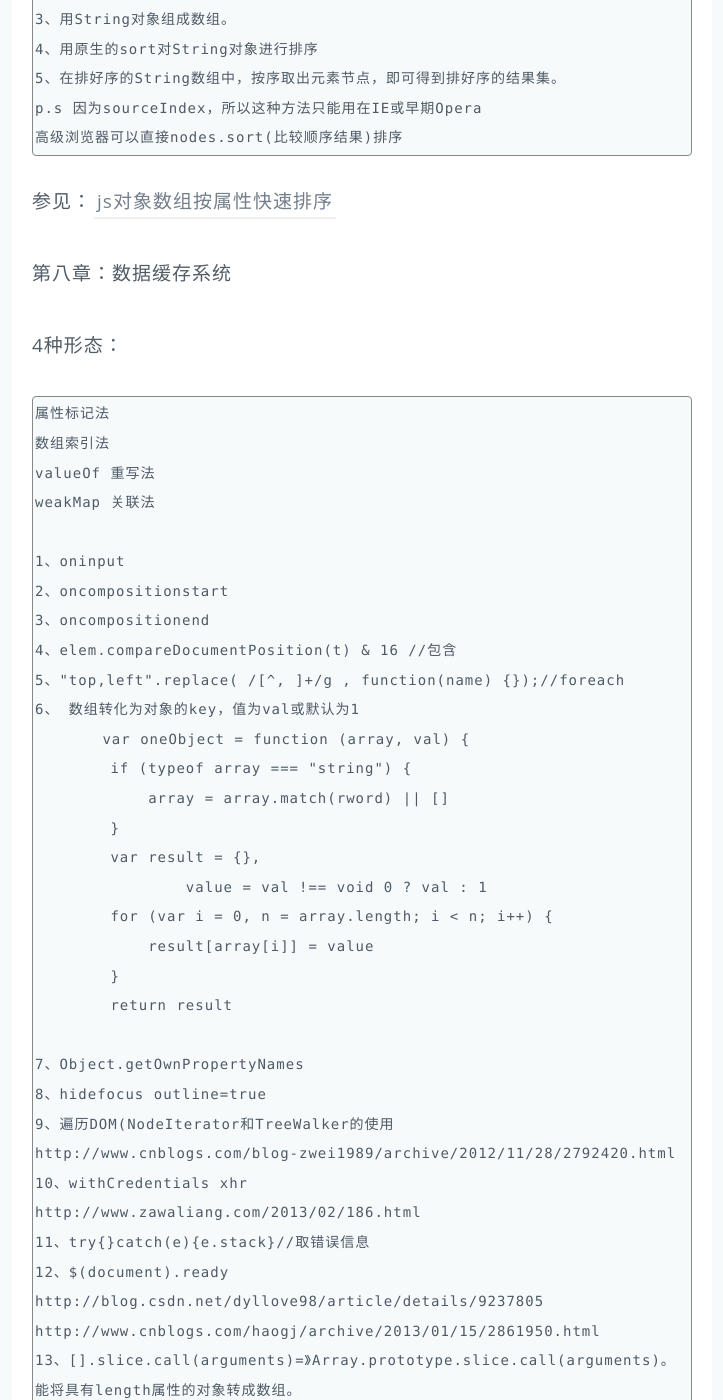
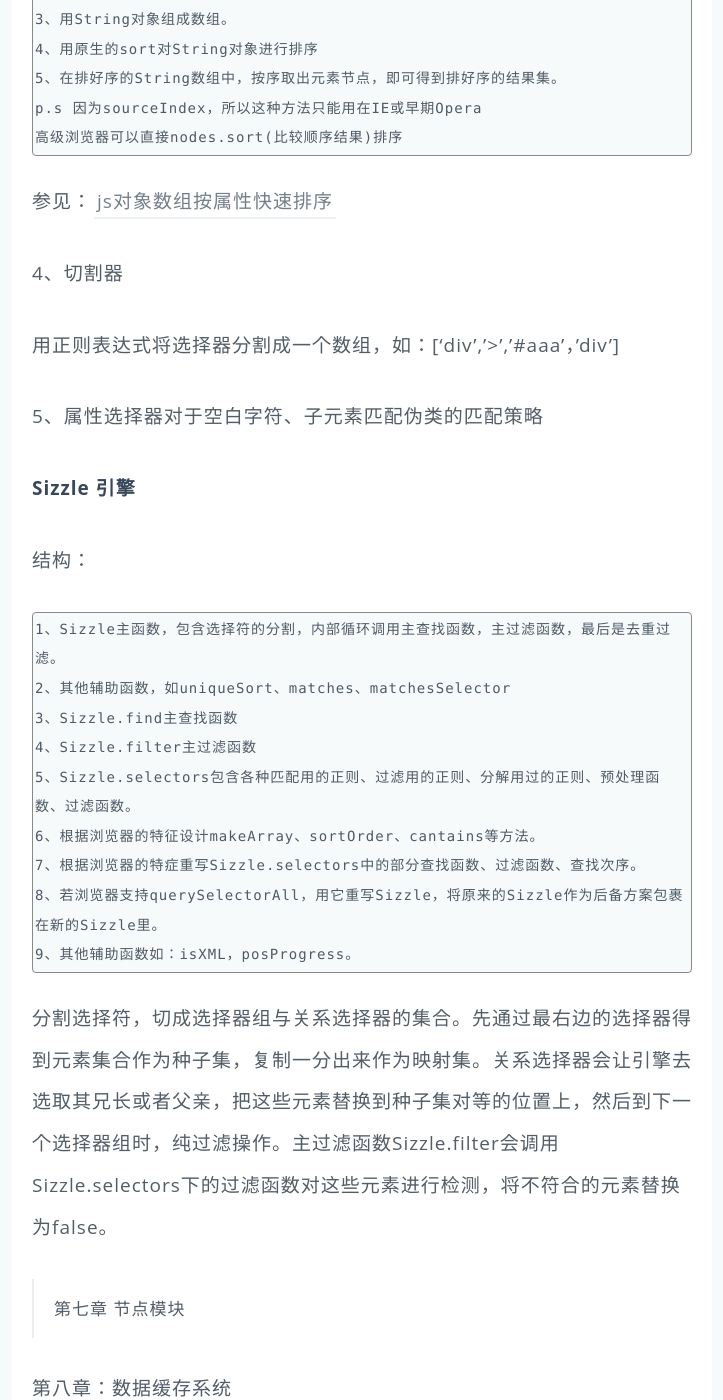
Before and after one commit to mayloveless/wanglingfei.github.com, a Jekyll site: the page built from _posts/techNote/2014-07-01-frame-design.md, in a window 1280 px wide and 1400 px high, scrolled down 7868 px. Shown: the whole window, without its empty margins (278-1001 px from the left). Built offline with Jekyll 4.4.1, drawn with Linux system fonts in a browser that asks for light colours; nearby versions of some CDN libraries; library files that are not in the unit come from our copies; Markdown is read by kramdown in place of the engine named in the settings.

Commit message:
save post

```diff
--- a/_posts/techNote/2014-07-01-frame-design.md
+++ b/_posts/techNote/2014-07-01-frame-design.md
@@ -197,6 +197,31 @@
 
 参见：[js对象数组按属性快速排序](http://www.cnblogs.com/jkisjk/archive/2011/01/28/array_quickly_sortby.html)
 
+4、切割器
+
+用正则表达式将选择器分割成一个数组，如：['div','>','#aaa'，'div']
+
+5、属性选择器对于空白字符、子元素匹配伪类的匹配策略
+
+**Sizzle 引擎**
+
+结构：
+
+	1、Sizzle主函数，包含选择符的分割，内部循环调用主查找函数，主过滤函数，最后是去重过滤。
+	2、其他辅助函数，如uniqueSort、matches、matchesSelector
+	3、Sizzle.find主查找函数
+	4、Sizzle.filter主过滤函数
+	5、Sizzle.selectors包含各种匹配用的正则、过滤用的正则、分解用过的正则、预处理函数、过滤函数。
+	6、根据浏览器的特征设计makeArray、sortOrder、cantains等方法。
+	7、根据浏览器的特症重写Sizzle.selectors中的部分查找函数、过滤函数、查找次序。
+	8、若浏览器支持querySelectorAll，用它重写Sizzle，将原来的Sizzle作为后备方案包裹在新的Sizzle里。
+	9、其他辅助函数如：isXML，posProgress。
+
+分割选择符，切成选择器组与关系选择器的集合。先通过最右边的选择器得到元素集合作为种子集，复制一分出来作为映射集。关系选择器会让引擎去选取其兄长或者父亲，把这些元素替换到种子集对等的位置上，然后到下一个选择器组时，纯过滤操作。主过滤函数Sizzle.filter会调用Sizzle.selectors下的过滤函数对这些元素进行检测，将不符合的元素替换为false。
+
+>第七章 节点模块
+
+
 
 第八章：数据缓存系统
 
```
